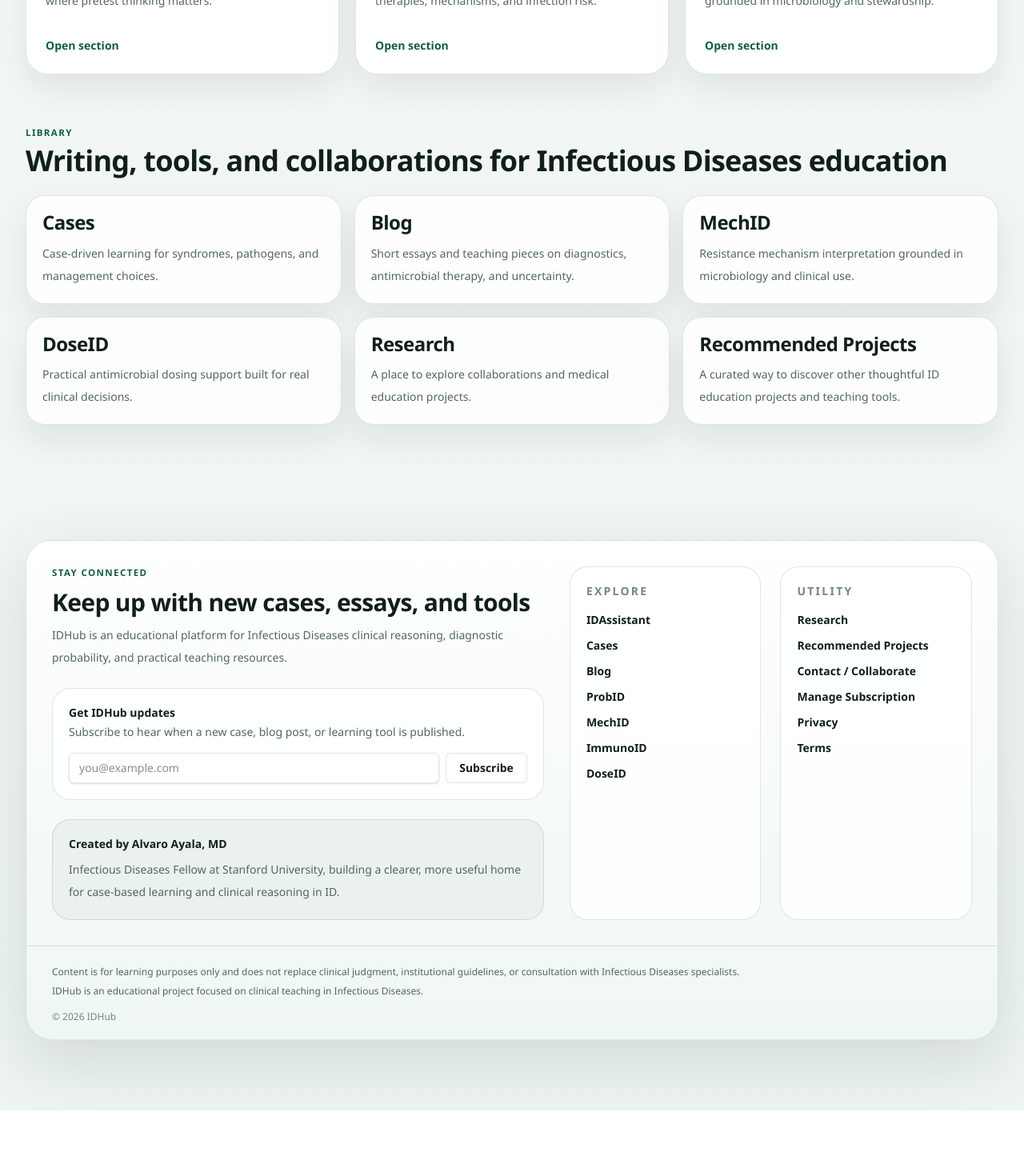
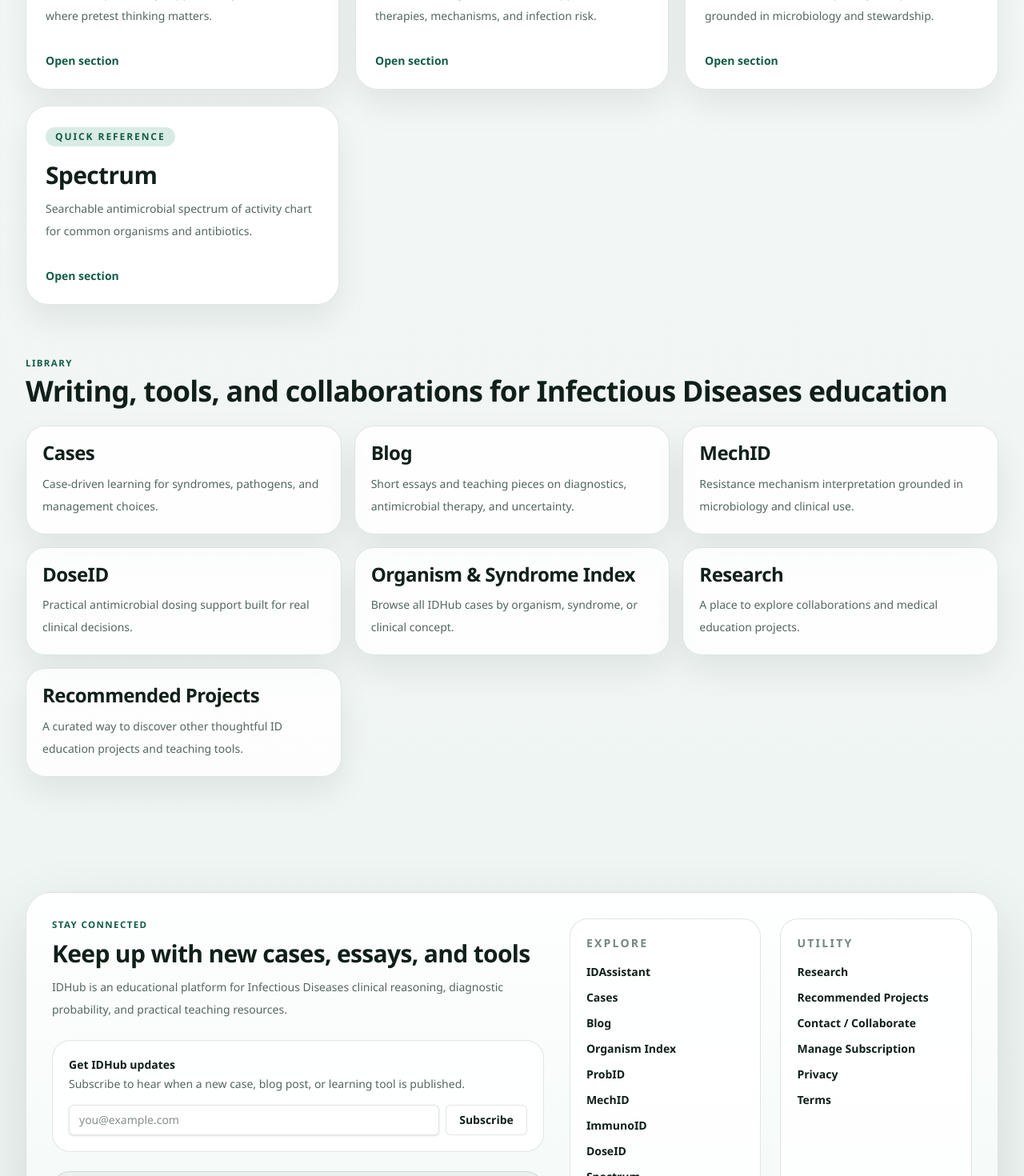
Before and after one commit to alvarojg11/IDHub, a Next.js app: page / in a window 1280 px wide. Shown: the part 1120-2590 px from the top of the page at 80% size. Before the commit the page ends 2508 px from the top, so only its background shows below. Built offline with nearby package versions, Linux system fonts and the light colour scheme; no server answers.

Commit message:
pages update

```diff
--- a/app/layout.tsx
+++ b/app/layout.tsx
@@ -8,10 +8,12 @@ import type { Metadata } from "next";
 const primaryNav = [
   { href: "/blog", label: "Blog" },
   { href: "/cases", label: "Cases" },
+  { href: "/references", label: "Index" },
   { href: "/mechid", label: "MechID" },
   { href: "/tools/immunoid", label: "ImmunoID" },
   { href: "/probid", label: "ProbID" },
   { href: "/tools/doseid", label: "DoseID" },
+  { href: "/tools/spectrum", label: "Spectrum" },
   { href: "/research", label: "Research" },
   { href: "/about", label: "About" },
 ];
--- a/app/page.tsx
+++ b/app/page.tsx
@@ -67,7 +67,7 @@ const authorSchema = {
 };
 
 const stats = [
-  { value: "5+", label: "interactive tools" },
+  { value: "6+", label: "interactive tools" },
   { value: "30+", label: "case-based learning modules" },
   { value: "1", label: "home for ID reasoning" },
 ];
@@ -91,6 +91,12 @@ const featuredTools = [
     desc: "Mechanism-based susceptibility interpretation grounded in microbiology and stewardship.",
     tag: "Antimicrobial reasoning",
   },
+  {
+    href: "/tools/spectrum",
+    title: "Spectrum",
+    desc: "Searchable antimicrobial spectrum of activity chart for common organisms and antibiotics.",
+    tag: "Quick reference",
+  },
 ];
 
 const librarySections = [
@@ -113,6 +119,11 @@ const librarySections = [
     href: "/tools/doseid",
     title: "DoseID",
     desc: "Practical antimicrobial dosing support built for real clinical decisions.",
+  },
+  {
+    href: "/references",
+    title: "Organism & Syndrome Index",
+    desc: "Browse all IDHub cases by organism, syndrome, or clinical concept.",
   },
   {
     href: "/research",
--- a/components/SiteFooter.tsx
+++ b/components/SiteFooter.tsx
@@ -6,10 +6,12 @@ const footerLinks = [
   { href: "/assistant", label: "IDAssistant" },
   { href: "/cases", label: "Cases" },
   { href: "/blog", label: "Blog" },
+  { href: "/references", label: "Organism Index" },
   { href: "/probid", label: "ProbID" },
   { href: "/mechid", label: "MechID" },
   { href: "/tools/immunoid", label: "ImmunoID" },
   { href: "/tools/doseid", label: "DoseID" },
+  { href: "/tools/spectrum", label: "Spectrum" },
 ];
 
 const utilityLinks = [
```
